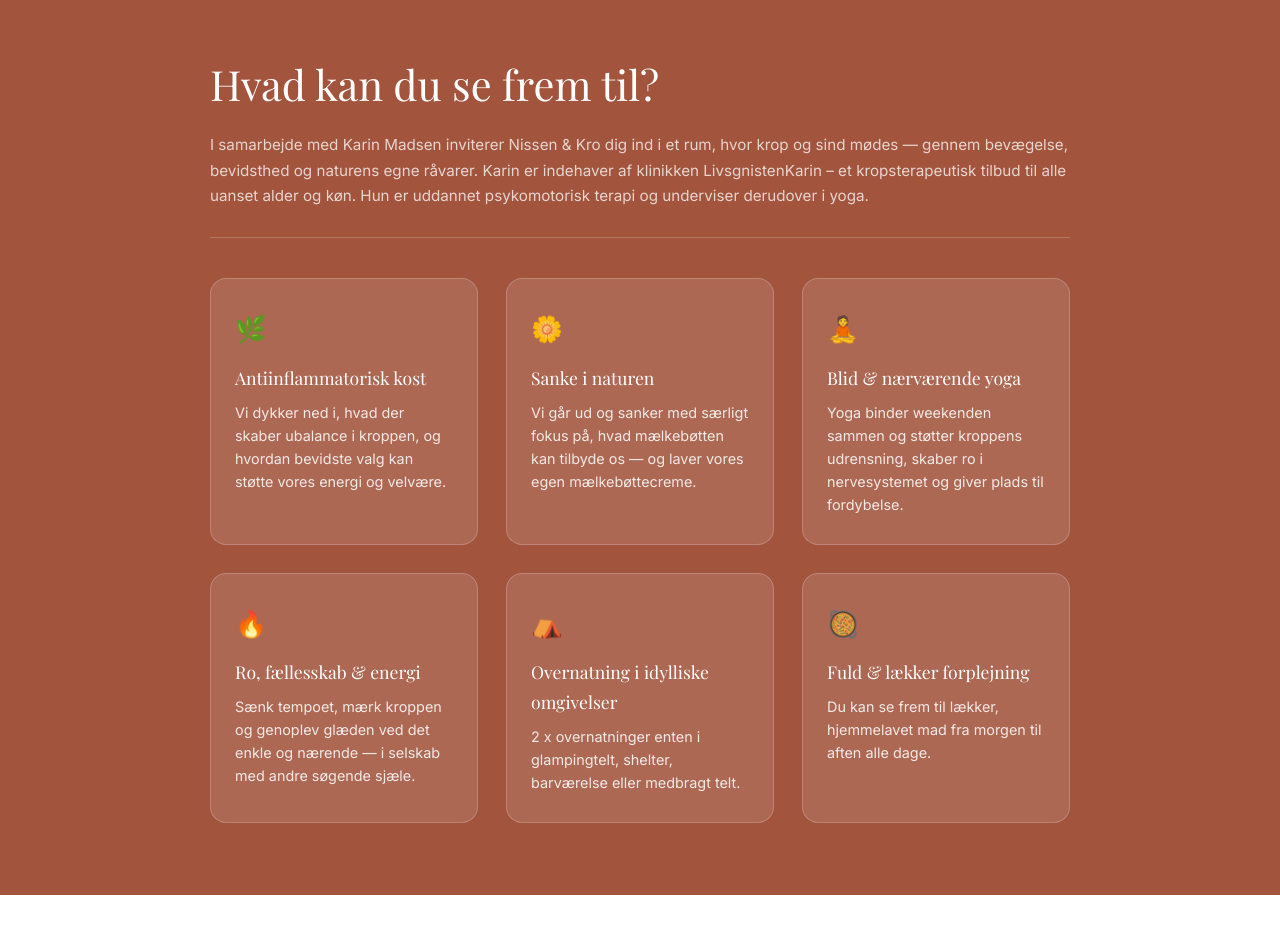
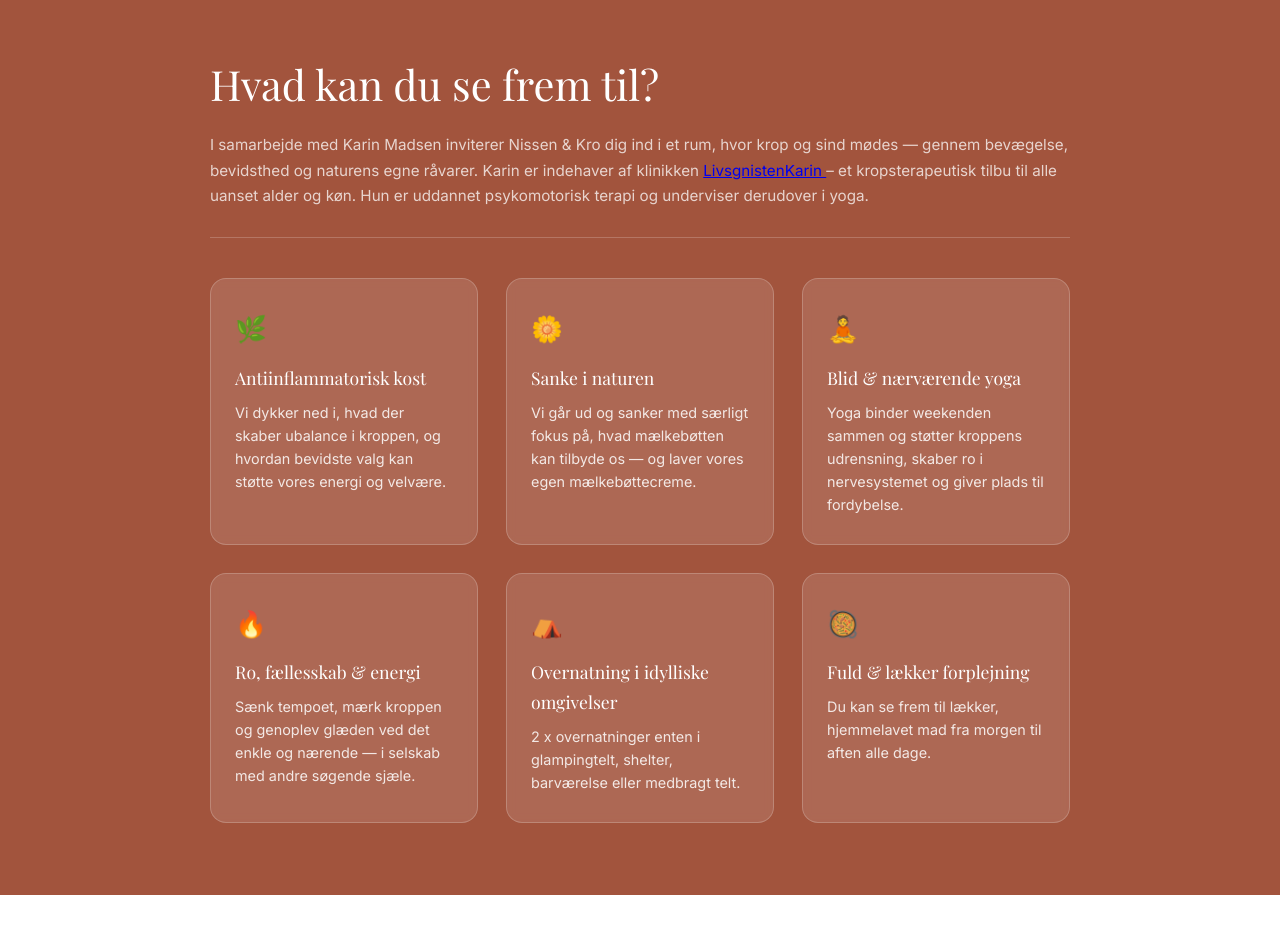
Before and after one commit to tonjekn/Eventside-Nissen-Kro, a plain HTML site: page index.html in a window 1280 px wide. Shown: the part 1260-2189 px from the top of the page. Drawn offline with nearby package versions, Linux system fonts and the light colour scheme; a web font is replaced by a local one.

Commit message:
Update index.html

```diff
--- a/index.html
+++ b/index.html
@@ -558,7 +558,11 @@
     <div class="container">
       <h2 class="section-title">Hvad kan du se frem til?</h2>
       <p class="section-lead">
-        I samarbejde med Karin Madsen inviterer Nissen &amp; Kro dig ind i et rum, hvor krop og sind mødes — gennem bevægelse, bevidsthed og naturens egne råvarer. Karin er indehaver af klinikken LivsgnistenKarin – et kropsterapeutisk tilbud til alle uanset alder og køn. Hun er uddannet psykomotorisk terapi og underviser derudover i yoga.
+        I samarbejde med Karin Madsen inviterer Nissen &amp; Kro dig ind i et rum, hvor krop og sind mødes — gennem bevægelse, bevidsthed og naturens egne råvarer. Karin er indehaver af klinikken
+<a href="https://livsgnistenkarin.dk/profil/" target="_blank" rel="noopener">
+  LivsgnistenKarin
+</a>
+ – et kropsterapeutisk tilbu til alle uanset alder og køn. Hun er uddannet psykomotorisk terapi og underviser derudover i yoga.
       </p>
 
       <div class="about-grid">
```
